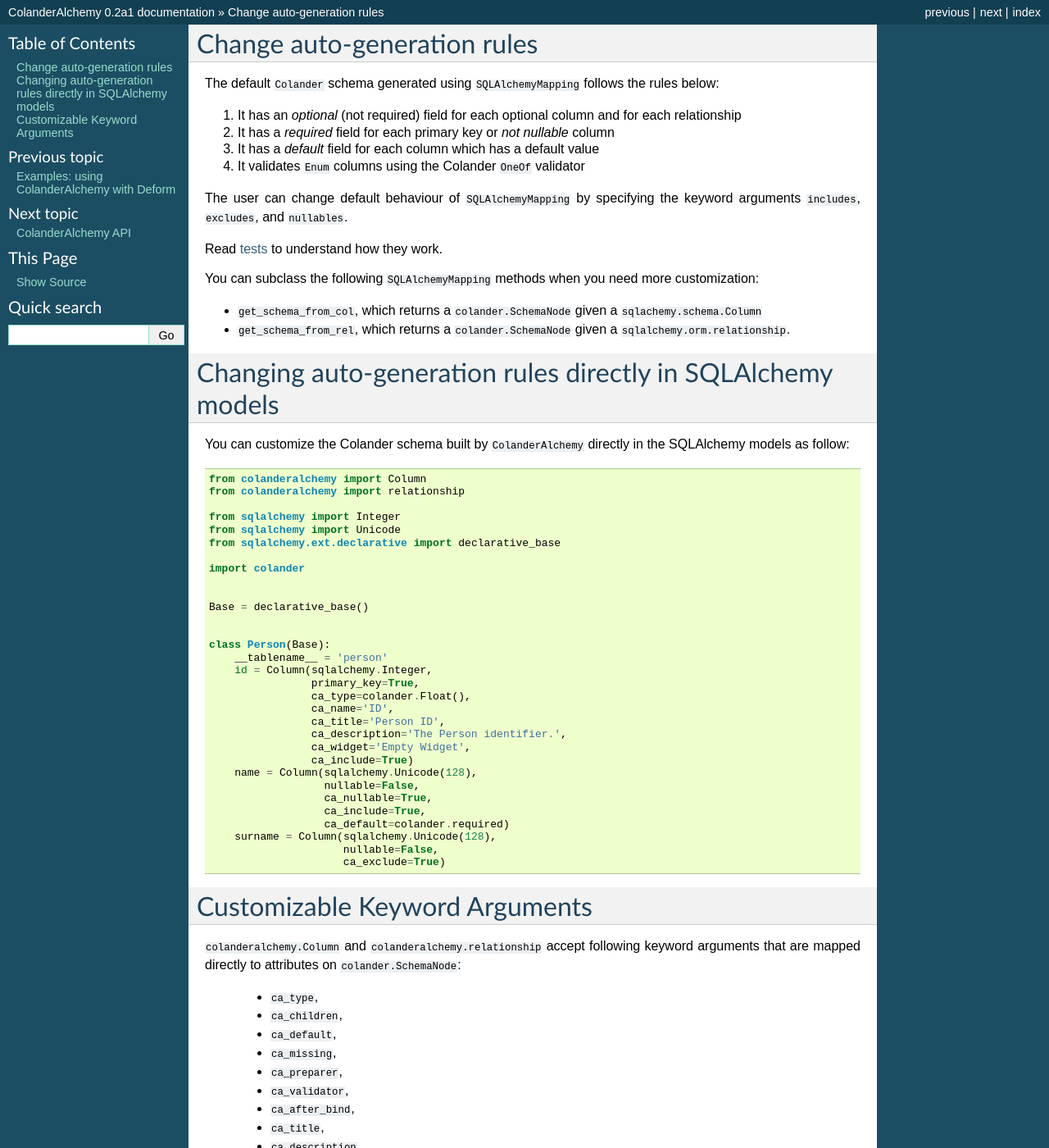
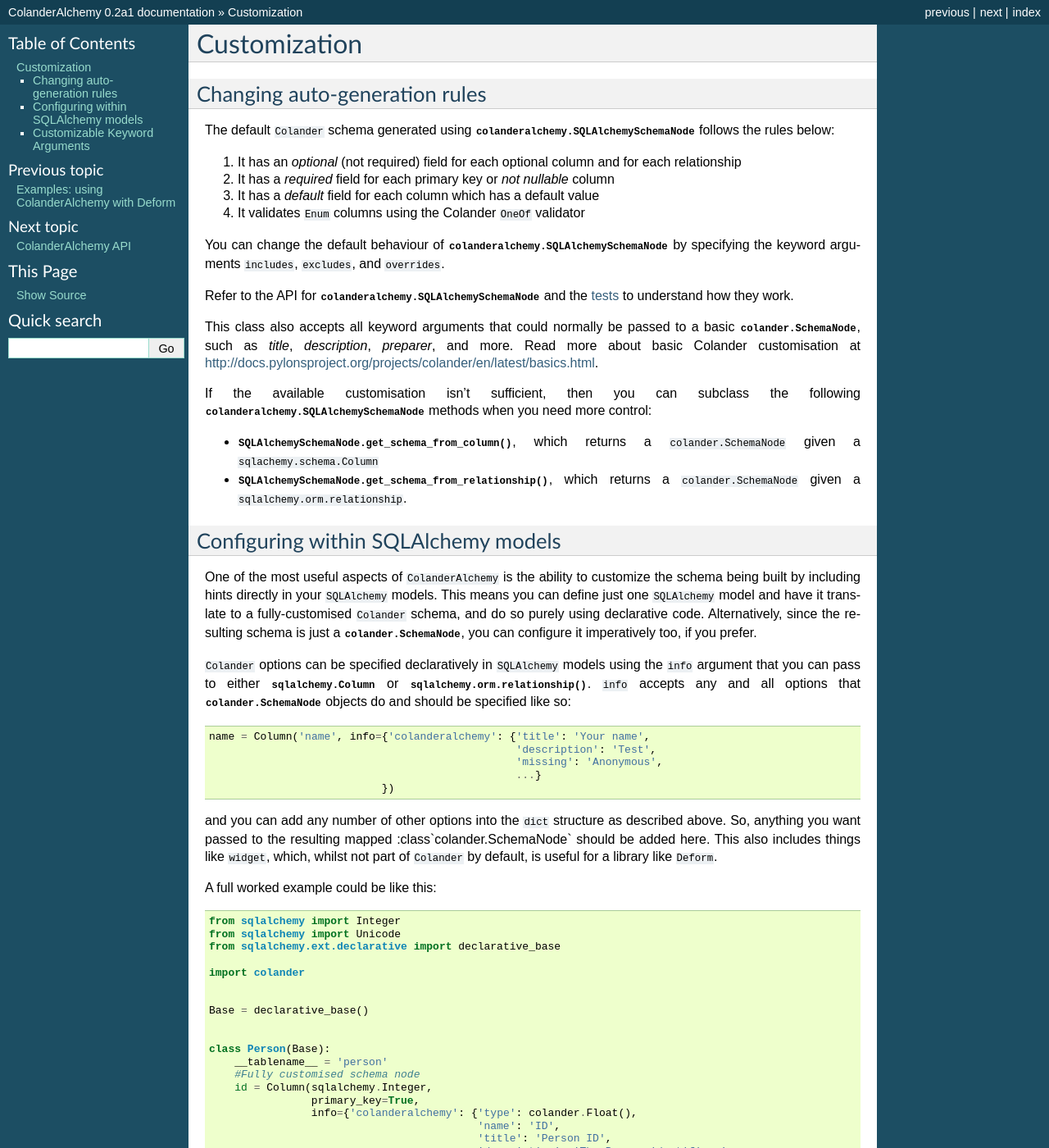
Before and after one commit to stefanofontanelli/ColanderAlchemy, a Sphinx documentation site: the page built from docs/source/customization.rst, in a window 1280 px wide and 1400 px high. Shown: the whole window at 82% size. Built offline with Sphinx 7.4.7, drawn with Linux system fonts in a browser that asks for light colours; some of the changed text lies outside the part shown.

Commit message:
Document *everything*. Change setup_schema function to only accept class - mapper wasn't used.

```diff
--- a/CHANGELOG.txt
+++ b/CHANGELOG.txt
@@ -1,6 +1,8 @@
 CHANGELOG
 
 - 0.2 (Unreleased)
+    - Drop ``mapper`` argument from the ``setup_schema`` function. It wasn't
+      being used.
     - Read Colander node init settings for a mapped class using the
       ``__colanderalchemy__`` attribute.  This allows for full customisation
       of the resulting ``colander.Mapping`` SchemaNode.
--- a/docs/source/customization.rst
+++ b/docs/source/customization.rst
@@ -1,10 +1,13 @@
 .. _customization:
 
-Change auto-generation rules
-============================
+Customization
+=============
 
-The default ``Colander`` schema generated using ``SQLAlchemyMapping`` follows
-the rules below:
+Changing auto-generation rules
+------------------------------
+
+The default ``Colander`` schema generated using
+:class:`colanderalchemy.SQLAlchemySchemaNode` follows the rules below:
 
 #. It has an `optional` (not required) field for each optional column and for
    each relationship
@@ -15,31 +18,64 @@
 
 #. It validates ``Enum`` columns using the Colander ``OneOf`` validator
 
-The user can change default behaviour of ``SQLAlchemyMapping`` by specifying
-the keyword arguments ``includes``, ``excludes``, and ``nullables``.
+You can change the default behaviour of
+:class:`colanderalchemy.SQLAlchemySchemaNode` by specifying the keyword
+arguments ``includes``, ``excludes``, and ``overrides``.
 
-Read `tests
+Refer to the API for :class:`colanderalchemy.SQLAlchemySchemaNode` and the
+`tests
 <https://github.com/stefanofontanelli/ColanderAlchemy/blob/master/tests.py>`_
 to understand how they work.
 
-You can subclass the following ``SQLAlchemyMapping`` methods when you need
-more customization:
+This class also accepts all keyword arguments that could normally be passed to
+a basic :class:`colander.SchemaNode`, such as `title`, `description`,
+`preparer`, and more. Read more about basic Colander customisation at
+http://docs.pylonsproject.org/projects/colander/en/latest/basics.html.
 
-* ``get_schema_from_col``, which returns a ``colander.SchemaNode`` given a
-  ``sqlachemy.schema.Column``
+If the available customisation isn't sufficient, then you can subclass the
+following :class:`colanderalchemy.SQLAlchemySchemaNode` methods when you need
+more control:
 
-* ``get_schema_from_rel``, which returns a ``colander.SchemaNode`` given a
+* :meth:`SQLAlchemySchemaNode.get_schema_from_column`, which
+  returns a ``colander.SchemaNode`` given a ``sqlachemy.schema.Column``
+
+* :meth:`SQLAlchemySchemaNode.get_schema_from_relationship`,
+  which returns a ``colander.SchemaNode`` given a
   ``sqlalchemy.orm.relationship``.
 
 
-Changing auto-generation rules directly in SQLAlchemy models
-============================================================
+.. _info_argument:
 
-You can customize the Colander schema built by ``ColanderAlchemy`` directly
-in the SQLAlchemy models as follow::
+Configuring within SQLAlchemy models
+------------------------------------
 
-    from colanderalchemy import Column
-    from colanderalchemy import relationship
+One of the most useful aspects of ``ColanderAlchemy`` is the ability to
+customize the schema being built by including hints directly in your
+``SQLAlchemy`` models. This means you can define just one ``SQLAlchemy``
+model and have it translate to a fully-customised ``Colander`` schema, and
+do so purely using declarative code.  Alternatively, since the resulting schema
+is just a :class:`colander.SchemaNode`, you can configure it imperatively too,
+if you prefer.
+
+``Colander`` options can be specified declaratively in ``SQLAlchemy`` models
+using the ``info`` argument that you can pass to either
+:class:`sqlalchemy.Column` or :meth:`sqlalchemy.orm.relationship`.  ``info``
+accepts any and all options that :class:`colander.SchemaNode` objects do and
+should be specified like so::
+
+    name = Column('name', info={'colanderalchemy': {'title': 'Your name',
+                                                    'description': 'Test',
+                                                    'missing': 'Anonymous',
+                                                    ...}
+                               })
+
+and you can add any number of other options into the ``dict`` structure as
+described above.  So, anything you want passed to the resulting mapped
+:class`colander.SchemaNode` should be added here.  This also includes
+things like ``widget``, which, whilst not part of ``Colander`` by default, is
+useful for a library like ``Deform``.
+
+A full worked example could be like this::
 
     from sqlalchemy import Integer
     from sqlalchemy import Unicode
@@ -53,54 +89,63 @@
 
     class Person(Base):
         __tablename__ = 'person'
+        #Fully customised schema node
         id = Column(sqlalchemy.Integer,
                     primary_key=True,
-                    ca_type=colander.Float(),
-                    ca_name='ID',
-                    ca_title='Person ID',
-                    ca_description='The Person identifier.',
-                    ca_widget='Empty Widget',
-                    ca_include=True)
+                    info={'colanderalchemy': {'type': colander.Float(),
+                                              'name': 'ID',
+                                              'title': 'Person ID',
+                                              'description': 'The Person identifier.',
+                                              'widget': 'Empty Widget'}})
+        #Explicitly set as a default field
         name = Column(sqlalchemy.Unicode(128),
                       nullable=False,
-                      ca_nullable=True,
-                      ca_include=True,
-                      ca_default=colander.required)
+                      info={'colanderalchemy': {'default': colander.required}})
+        #Explicitly excluded from resulting schema
         surname = Column(sqlalchemy.Unicode(128),
                          nullable=False,
-                         ca_exclude=True)
+                         info={'colanderalchemy': {'exclude': True}})
+
 
 .. _ca-keyword-arguments:
 
 Customizable Keyword Arguments
-==============================
+------------------------------
 
-``colanderalchemy.Column`` and ``colanderalchemy.relationship`` accept
-following keyword arguments that are mapped directly to attributes on
-``colander.SchemaNode``:
+``sqlalchemy.Column`` and ``sqlalchemy.orm.relationship`` can be configured
+with an ``info`` argument that ``ColanderAlchemy`` will use to customise
+resulting :class:`colander.SchemaNode` objects for each attribute.  The
+special (magic) key for attributes is ``colanderalchemy``, so a Column definition should look like how it was mentioned above in :ref:`info_argument`.
 
-    * ``ca_type``,
-    * ``ca_children``,
-    * ``ca_default``,
-    * ``ca_missing``,
-    * ``ca_preparer``,
-    * ``ca_validator``,
-    * ``ca_after_bind``,
-    * ``ca_title``,
-    * ``ca_description``,
-    * ``ca_widget``.
+This means you can customise options like::
 
-As an example, the value of the keyword ``ca_title`` will be passed as the
-keyword argument ``title`` (the string without the leading ``ca_`` prefix)
-when instatiating the ``colander.SchemaNode``. For more information about
-what these options can do, see the `Colander
+    * ``type``,
+    * ``children``,
+    * ``default``,
+    * ``missing``,
+    * ``preparer``,
+    * ``validator``,
+    * ``after_bind``,
+    * ``title``,
+    * ``description``,
+    * ``widget``.
+
+with ease.  Keep in mind this list above isn't exhaustive and you should
+refer to the complete documentation over at
+http://docs.pylonsproject.org/projects/colander/en/latest/basics.html.
+
+So, as an example, the value of ``title`` will be passed as the keyword argument
+``title`` when instatiating the ``colander.SchemaNode``. For more information
+about what each of the options can do, see the `Colander
 <http://rtd.pylonsproject.org/projects/colander/>`_ documentation.
 
-In addition you can specify:
+In addition, you can specify the following custom options to control
+what ``ColanderAlchemy`` itself does:
 
-    * ``ca_include``,
-    * ``ca_exclude``,
-    * ``ca_nullable``,
-
-These options are useful to either include or exclude attributes from
-the resulting ``colander.Schema`` or to make certain nodes nullable.
+    * ``exclude`` - Boolean value for whether to exclude a given attribute.
+      Extremely useful for keeping a ``Column`` or ``relationship`` out of
+      a schema.  For instance, an internal field that shouldn't be made
+      available on a ``Deform`` form.
+    * ``children`` - XXX
+    * ``name`` - XXX
+    * ``typ`` - XXX
```
Also changed, not shown: colanderalchemy/__init__.py (+14 -1 lines), docs/source/api.rst (+6 -26 lines), docs/source/deform.rst (+18 -18 lines), docs/source/examples.rst (+19 -9 lines), docs/source/index.rst (+89 -27 lines), 1 other file.
